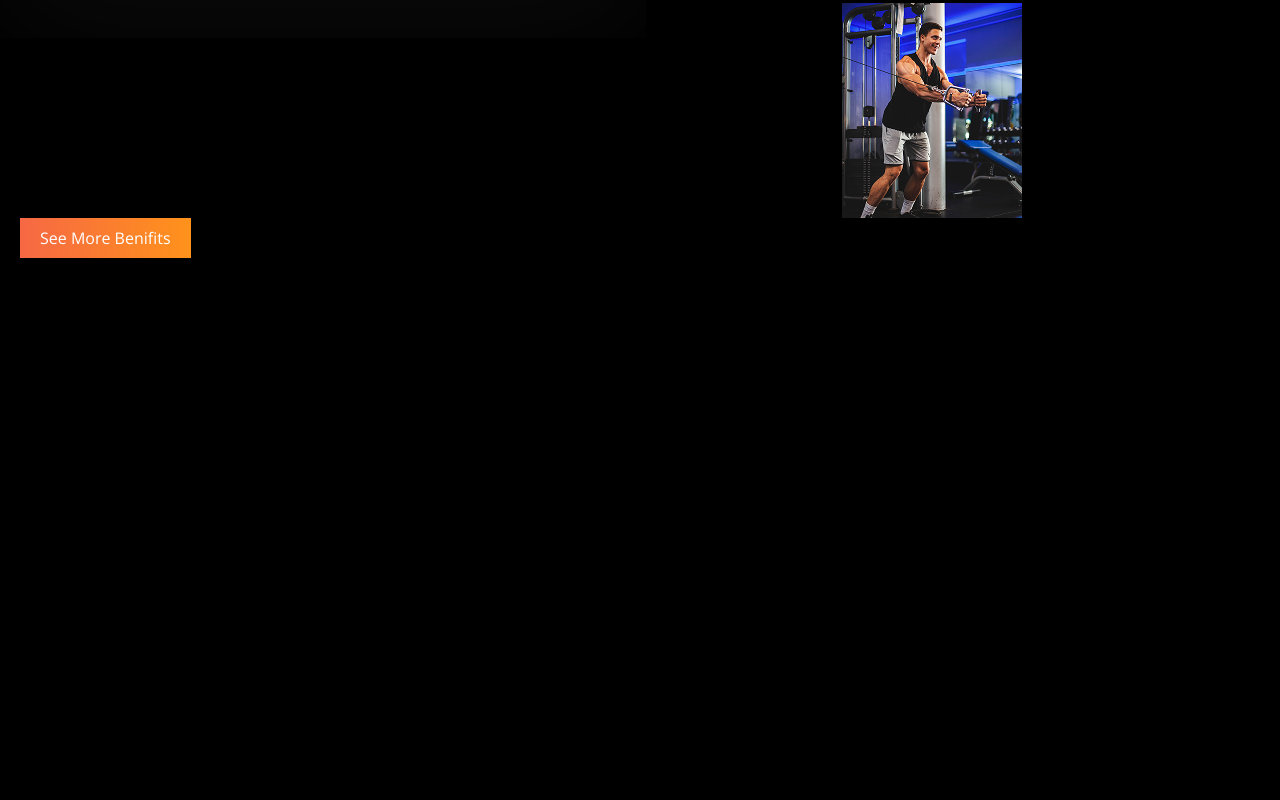
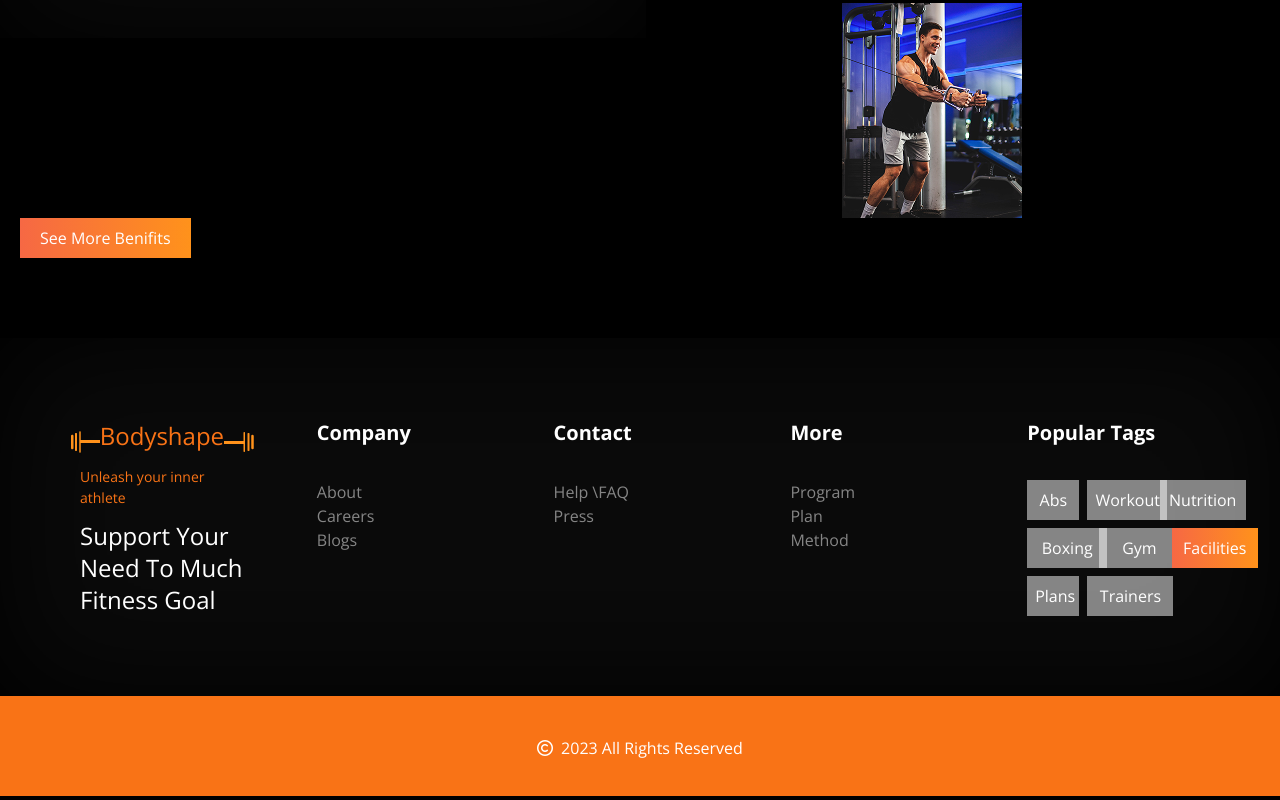
Before and after one commit to ummahaney04/Projec_Tailwind_Assesment-02, a plain HTML site: page index.html in a window 1280 px wide. Shown: the part 2871-3671 px from the top of the page. Before the commit the page ends 3209 px from the top, so only its background shows below. Drawn offline with nearby package versions, Linux system fonts and the light colour scheme; a web font is replaced by a local one.

Commit message:
add footer section

```diff
--- a/index.html
+++ b/index.html
@@ -252,15 +252,72 @@
         </section>
 
 
+        </main>
+    <!--main-style -end  -->
 
 
+    <!-- footer-style-start -->
+    <footer>
+
+        <section class="bg-black/60 backdrop-opacity-10 backdrop-blur-3xl backdrop-invert mx-auto ">
+            <div class=" py-20 grid grid-cols-1 md:grid-cols-3 lg:grid-cols-5 gap-16 mx-20">
+                <div class="text-white  mr-2">
+                    <div class="flex justify-center items-center">
+                        <img src="images/logo_left.png" alt="">
+                        <h2 class="text-orange-500 text-[24px] mb-3 ">Bodyshape</h2>
+                        <img src="images/logo_right.png" alt="">
+
+                    </div>
+                    <p class="text-[14px] text-orange-500 mb-3">Unleash your inner athlete</p>
+                    <h1 class="text-2xl">Support Your Need To
+                        Much Fitness Goal</h1>
+                </div>
+                <div class="text-white">
+                    <h1 class="text-[20px] font-bold mb-8">Company</h1>
+                    <p class="text-[16px] opacity-[50%]">About</p>
+                    <p class="text-[16px] opacity-[50%]">Careers</p>
+                    <p class="text-[16px] opacity-[50%]">Blogs</p>
+                </div>
+                <div class="text-white">
+                    <h1 class="text-[20px] font-bold mb-8">Contact</h1>
+                    <p class="text-[16px] opacity-[50%]">Help \FAQ</p>
+                    <p class="text-[16px] opacity-[50%]">Press</p>
+                </div>
+                <div class="text-white">
+                    <h1 class="text-[20px] font-bold mb-8">More</h1>
+                    <p class="text-[16px] opacity-[50%]">Program</p>
+                    <p class="text-[16px] opacity-[50%]">Plan</p>
+                    <p class="text-[16px] opacity-[50%]">Method</p>
+                </div>
+                <div class="text-white">
+                    <h1 class="text-[20px] font-bold mb-8">Popular Tags</h1>
+                    <div class="grid grid-cols-2 md:grid-cols-3 lg:grid-cols-3 gap-2 mx-auto">
+                        <button class="bg-white bg-opacity-[50%] px-2 py-2 text-white">Abs</button>
+                        <button class="bg-white bg-opacity-[50%]  w-[80px] px-2 py-2 text-white">Workout</button>
+                        <button class="bg-white bg-opacity-[50%] md:ml-6 lg:ml-3 md:w-[86px] lg:w-[86px] px-2 py-2 text-white">Nutrition</button>
+                        <button class="bg-white bg-opacity-[50%] md:w-[60px] lg:w-[80px] px-2 md:px-0 py-2 text-white">Boxing</button>
+                        <button class="bg-white bg-opacity-[50%] md:w-[80px] md:ml-1 lg:ml-3  px-2 py-2 text-white">Gym</button>
+                        <button class="bg-gradient-to-r from-[#F66844] to-[#FF921B] px-2 py-2 text-white md:ml-7 lg:ml-6 w-[86px]">Facilities</button>
+                        <button class="bg-white bg-opacity-[50%] px-2 py-2 text-white">Plans</button>
+                        <button class="bg-white bg-opacity-[50%]  w-[86px] px-2 py-2 text-white">Trainers</button>
+
+                    </div>
+                </div>
+
+            </div>
+
+        </section>
+        <section class="bg-orange-500 h-[100px] ">
+            <div class="mx-auto py-10 ">
+
+                <p class="text-center text-white "> <i class="fa-regular fa-copyright mr-2"></i>2023 All Rights Reserved</p>
+            </div>
 
 
+        </section>
 
-
-
-    </main>
-    <!--main-style -end  -->
+    </footer>
+    <!-- footer-style-end -->
 
 </body>
 </html>
```
